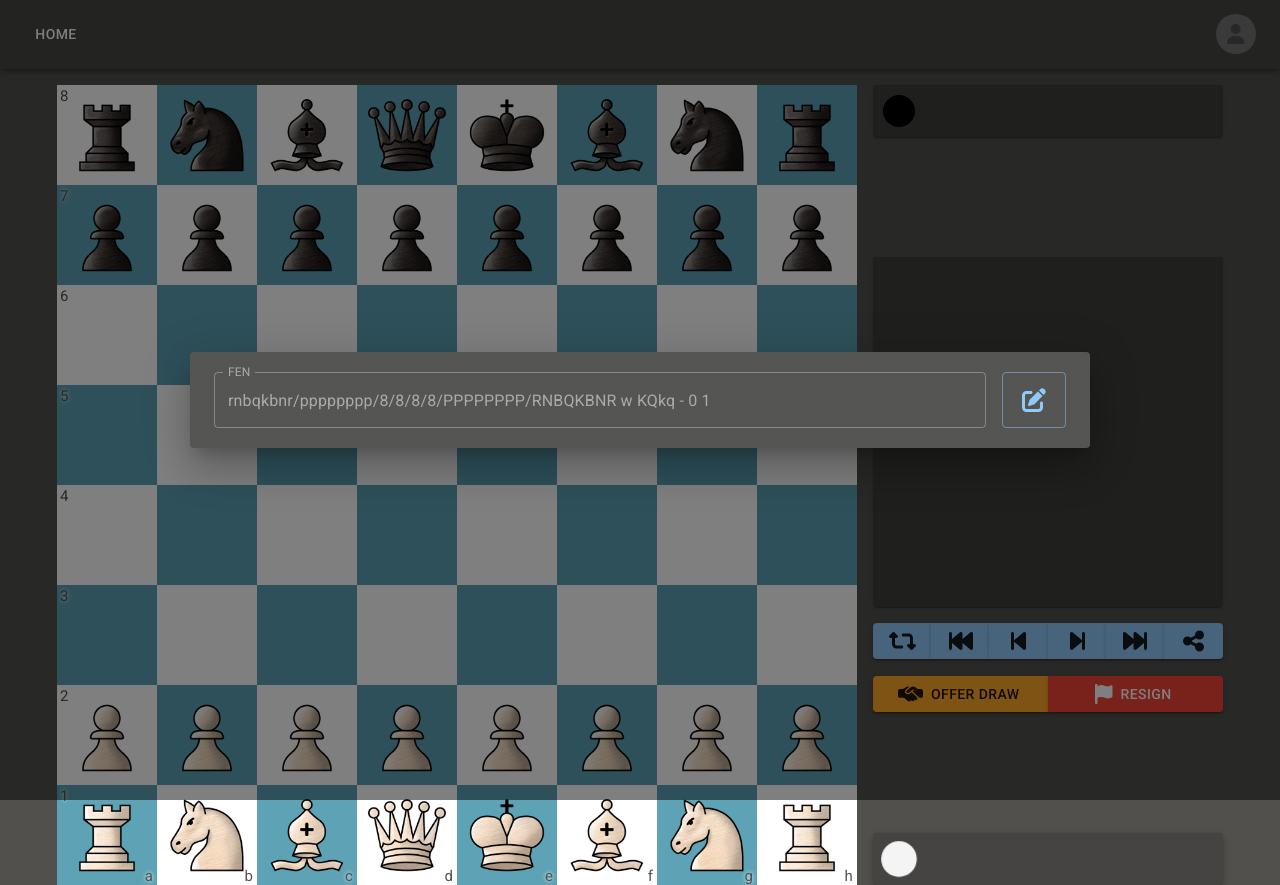
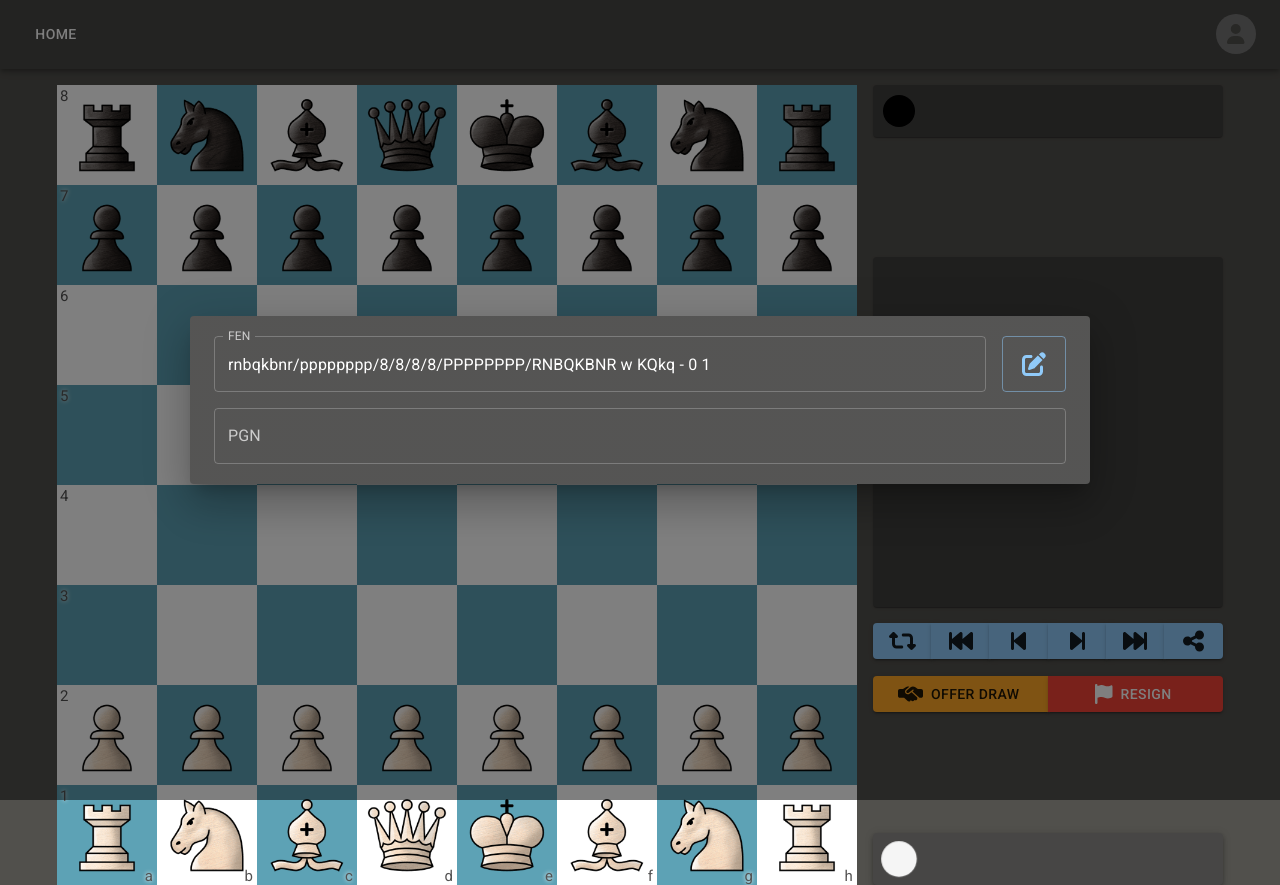
Before and after one commit to HeBuguM/react-chess, a React (Create React App) app: page / in a window 1280 px wide. Both pictures are taken after a click on the button 1193 px from the left and 640 px from the top of the page. Built offline with nearby package versions, Linux system fonts and the light colour scheme.

Commit message:
PGN prep

```diff
--- a/src/components/Chessboard/Chessboard.tsx
+++ b/src/components/Chessboard/Chessboard.tsx
@@ -3,7 +3,7 @@ import { useRef, useState } from "react";
 import Square from "../Squere/Square";
 import Arbiter from "../../arbiter/Arbiter";
 import Notation from "../Notation/Notation";
-import { HORIZONTAL_AXIS, VERTICAL_AXIS, SQUARE_SIZE, samePosition, Piece, PieceType, TeamType, initialBoardPieces, Position, CastleRights, MoveType, ArbiterDecision, translatePosition, CapturedPieces, moveSound, captureSound} from "../../Constants";
+import { HORIZONTAL_AXIS, VERTICAL_AXIS, SQUARE_SIZE, samePosition, Piece, PieceType, TeamType, initialBoardPieces, Position, CastleRights, ArbiterDecision, translatePosition, CapturedPieces, moveSound, captureSound} from "../../Constants";
 import { Box, Button, ButtonGroup, Dialog, DialogContent, DialogContentText, Paper, TextField } from "@mui/material";
 import { Stack } from "@mui/system";
 import { FontAwesomeIcon } from "@fortawesome/react-fontawesome";
@@ -122,7 +122,7 @@ export default function Chessboard() {
         setEnPassantTarget(moveValidation.enPassantTarget);
         setCastleRights(moveValidation.castleRights);
         setTurnTeam(grabbedPiece.team === TeamType.WHITE ? TeamType.BLACK : TeamType.WHITE);
-        setHalfMoves(grabbedPiece.type === PieceType.PAWN || moveValidation.type === MoveType.EN_PASSANT ? 0 : halfMoves+1);
+        setHalfMoves(grabbedPiece.type === PieceType.PAWN || moveValidation.capture ? 0 : halfMoves+1);
         setFullMoves(fullMoves+(grabbedPiece.team === TeamType.BLACK ? 1 : 0));
         addNotation(grabbedPiece, dropPosition, moveValidation);
         if(moveValidation.promotionPawn) {
@@ -251,7 +251,20 @@ export default function Chessboard() {
         }
     };
 
-
+    function generatePGN() {
+        let PGN: string[] = [];
+        let full_moves = [];
+        for (let i = 0; i < moves.length; i += 2) {
+            const chunk = moves.slice(i, i + 2);
+            full_moves.push(chunk);
+        }
+        full_moves.forEach((moves, index) => {
+            PGN.push(index+1+'.')
+            PGN.push(moves[0]);
+            PGN.push(moves[1]);
+        });
+        return PGN.join(" ");
+    }
 
     // Render Board
     let board = [];
@@ -306,7 +319,7 @@ export default function Chessboard() {
             </Box>
             <Box display={"flex"} flexDirection="column" justifyContent="space-between" width={350}>
                 <Box>
-                    <Paper sx={{padding: '10px'}} elevation={turnTeam === (boardFlipped ? TeamType.WHITE : TeamType.BLACK) ? 3 : 1}>
+                    <Paper sx={{padding: '10px'}} elevation={turnTeam === (boardFlipped ? TeamType.WHITE : TeamType.BLACK) ? 4 : 1}>
                         <Stack direction="row" spacing={1} alignContent="center">
                             <FontAwesomeIcon icon={faCircle} fontSize="32px" color={boardFlipped ? TeamType.WHITE : TeamType.BLACK} beatFade={turnTeam === (boardFlipped ? TeamType.WHITE : TeamType.BLACK)}></FontAwesomeIcon>
                             <Captured pieces={captured} showTeam={(boardFlipped ? TeamType.WHITE : TeamType.BLACK)}/>
@@ -329,7 +342,7 @@ export default function Chessboard() {
                     </ButtonGroup>
                 </Box>
                 <Box>
-                    <Paper sx={{padding: '10px'}} elevation={turnTeam === (!boardFlipped ? TeamType.WHITE : TeamType.BLACK) ? 3 : 1}>
+                    <Paper sx={{padding: '10px'}} elevation={turnTeam === (!boardFlipped ? TeamType.WHITE : TeamType.BLACK) ? 4 : 1}>
                         <Stack direction="row" spacing={1} alignContent="center">
                             <FontAwesomeIcon icon={faCircle} fontSize="32px" color={!boardFlipped ? TeamType.WHITE : TeamType.BLACK} beatFade={turnTeam === (!boardFlipped ? TeamType.WHITE : TeamType.BLACK)}></FontAwesomeIcon>
                             <Captured pieces={captured} showTeam={(!boardFlipped ? TeamType.WHITE : TeamType.BLACK)}/>
@@ -347,8 +360,11 @@ export default function Chessboard() {
             <DialogContent>
                 <DialogContentText id="alert-dialog-description">
                     <Stack direction="row" spacing={2} alignContent="center">
-                        <TextField id="outlined-basic" label="FEN" variant="outlined" value={generateFEN()} fullWidth disabled />
+                        <TextField id="outlined-basic" label="FEN" variant="outlined" value={generateFEN()} fullWidth />
                         <Button variant="outlined" onClick={loadFEN}><FontAwesomeIcon icon={faPenToSquare} fontSize="24px"></FontAwesomeIcon></Button>
+                    </Stack>
+                    <Stack direction="row" spacing={2} alignContent="center" marginTop={2}>
+                        <TextField id="outlined-basic" label="PGN" variant="outlined" value={generatePGN()} fullWidth  multiline maxRows={4}/>
                     </Stack>
                 </DialogContentText>
             </DialogContent>
```
